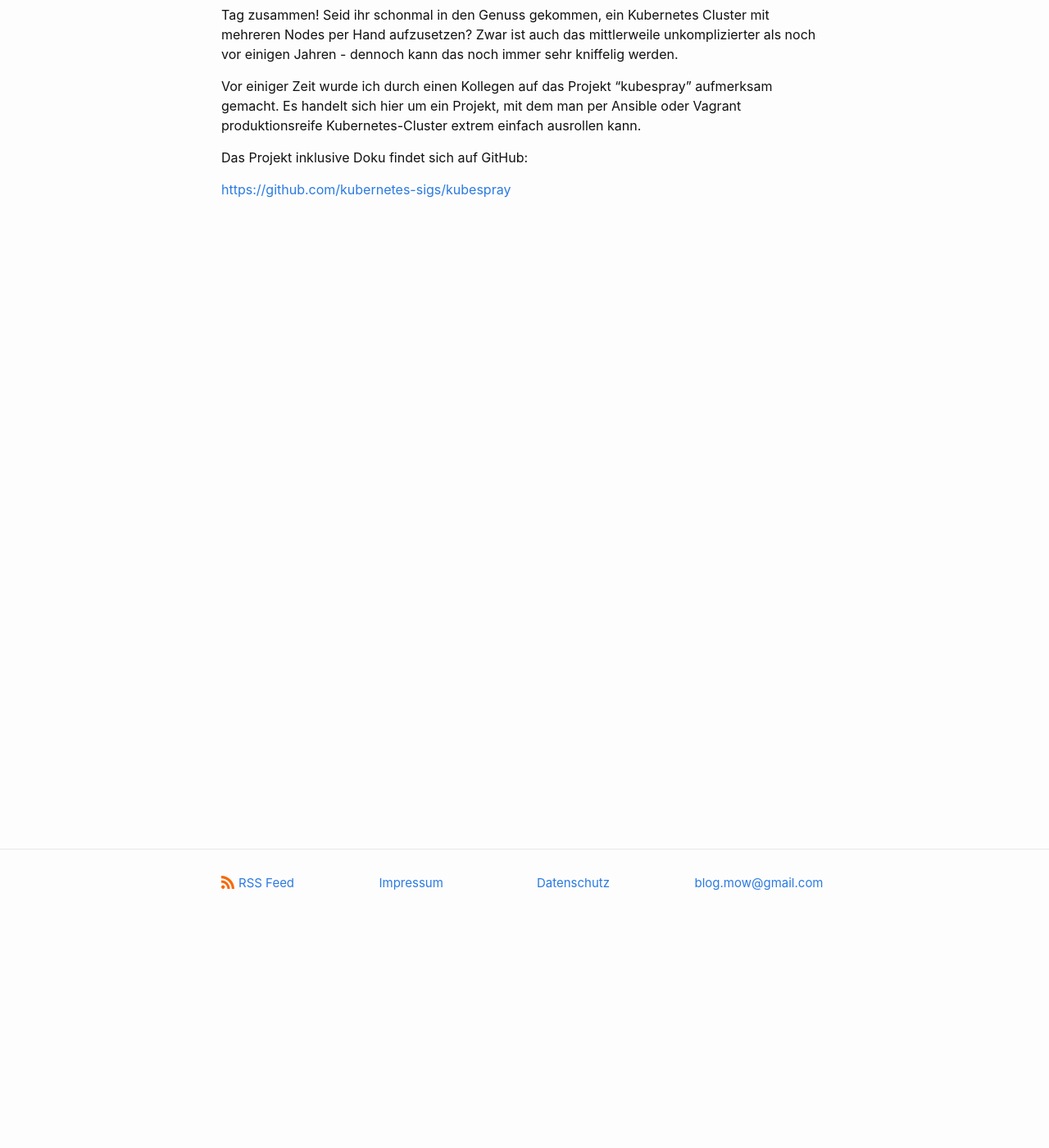
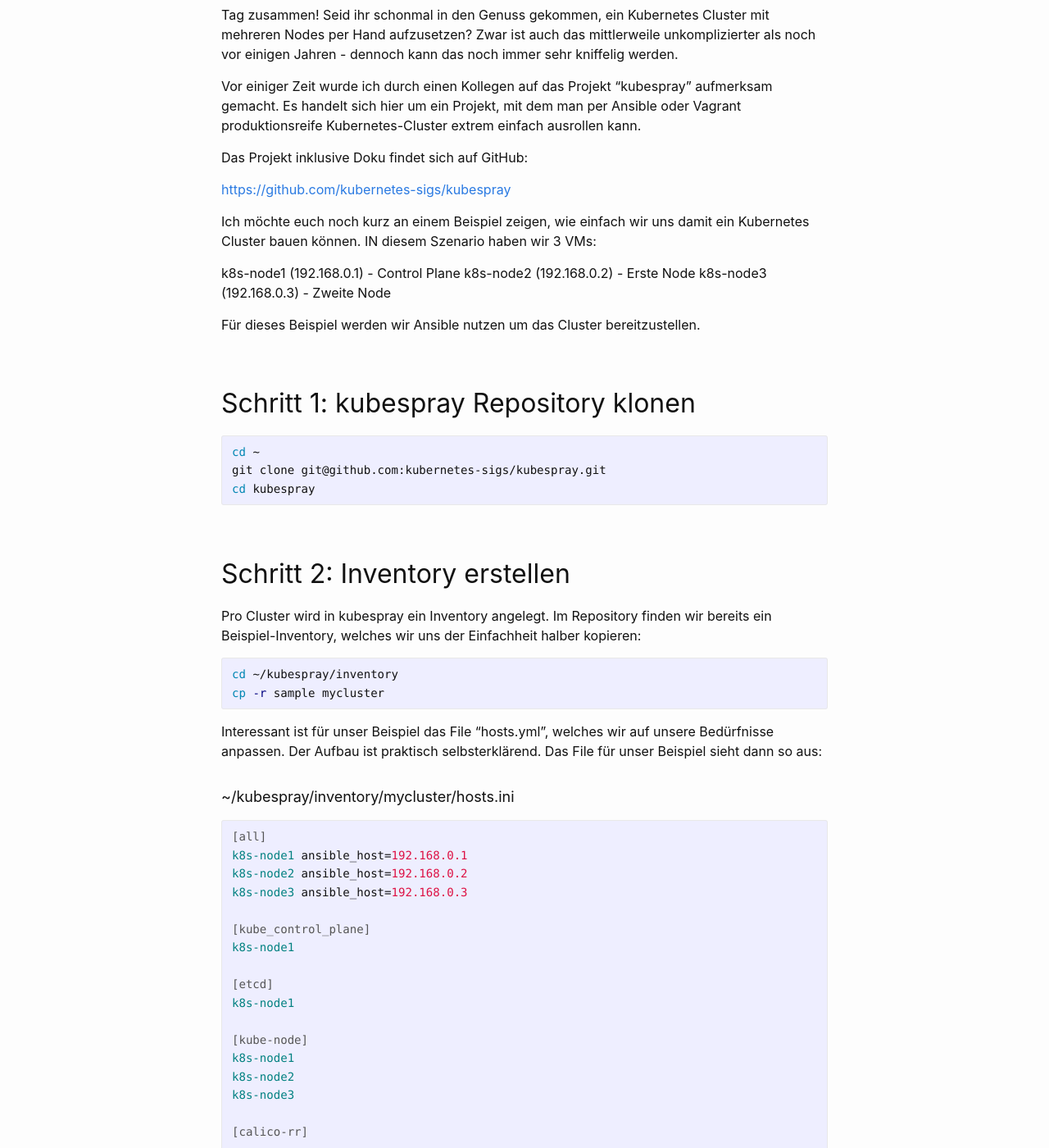
Before and after one commit to dermow/staging, a Jekyll site: the page built from _posts/2021-04-27-kubespray.markdown, in a window 1280 px wide and 1400 px high, scrolled down 252 px. Shown: the whole window at 82% size. Built offline with Jekyll 4.4.1, drawn with Linux system fonts in a browser that asks for light colours; comment, search, counter and statistics services are not loaded; some of the changed text lies outside the part shown.

Commit message:
Update 2021-04-27-kubespray.markdown

````diff
--- a/_posts/2021-04-27-kubespray.markdown
+++ b/_posts/2021-04-27-kubespray.markdown
@@ -15,3 +15,85 @@ Vor einiger Zeit wurde ich durch einen Kollegen auf das Projekt "kubespray" aufm
 Das Projekt inklusive Doku findet sich auf GitHub:
 
 [https://github.com/kubernetes-sigs/kubespray](https://github.com/kubernetes-sigs/kubespray)
+
+Ich möchte euch noch kurz an einem Beispiel zeigen, wie einfach wir uns damit ein Kubernetes Cluster bauen können. IN diesem Szenario haben wir 3 VMs:
+
+k8s-node1 (192.168.0.1) - Control Plane
+k8s-node2 (192.168.0.2) - Erste Node
+k8s-node3 (192.168.0.3) - Zweite Node
+
+Für dieses Beispiel werden wir Ansible nutzen um das Cluster bereitzustellen.
+
+## Schritt 1: kubespray Repository klonen
+``` bash
+cd ~
+git clone git@github.com:kubernetes-sigs/kubespray.git
+cd kubespray
+```
+
+## Schritt 2: Inventory erstellen
+
+Pro Cluster wird in kubespray ein Inventory angelegt. Im Repository finden wir bereits ein Beispiel-Inventory, welches wir uns der Einfachheit halber kopieren:
+
+```bash
+cd ~/kubespray/inventory
+cp -r sample mycluster
+```
+
+Interessant ist für unser Beispiel das File "hosts.yml", welches wir auf unsere Bedürfnisse anpassen. Der Aufbau ist praktisch selbsterklärend. Das File für
+unser Beispiel sieht dann so aus:
+
+##### ~/kubespray/inventory/mycluster/hosts.ini
+```ini
+[all]
+k8s-node1 ansible_host=192.168.0.1
+k8s-node2 ansible_host=192.168.0.2
+k8s-node3 ansible_host=192.168.0.3
+
+[kube_control_plane]
+k8s-node1
+
+[etcd]
+k8s-node1
+
+[kube-node]
+k8s-node1
+k8s-node2
+k8s-node3
+
+[calico-rr]
+
+[k8s-cluster:children]
+kube_control_plane
+kube-node
+calico-rr
+
+```
+
+Damit hätten wir das Basis-Setup für unser Cluster auch schon fertig. Also lassen wir das ganze dann mal auf unsere Server los!
+
+## Schritt 3: Cluster-Playbook starten
+
+```bash
+cd ~/kubespray
+ansible-playbook -i inventory/mycluster/hosts.ini cluster.yml
+```
+
+Das Playbook läuft nun los und dauert eine ganze Weile (bei mir so ca. 15 Minuten). Anschließend war das Cluster verfügbar:
+
+``` bash
+ssh k8s-node1
+sudo kubectl get nodes
+
+NAME        STATUS   ROLES    AGE     VERSION
+k8s-node1   Ready    master   26h     v1.19.2
+k8s-node2   Ready    <none>   26h     v1.19.2
+k8s-node3   Ready    <none>   4h39m   v1.19.2
+
+```
+
+## Fazit
+
+Bisher die komfortabelste Methode um Kubernetes Cluster bereit zu stellen. Im Beispiel haben wir die einfachste Variante eines Kubernetes-Clusters aufgesetzt. Natürlich lässt sich per Kubespray das Cluster nach den eigenen Bedürfnissen anpassen. Ich habs bisher nur für die Kubernetes-Testumgebung genutzt, werde es aber für künftige Prodcluster definitiv in Betracht ziehen!
+
+Bis denne!
````
